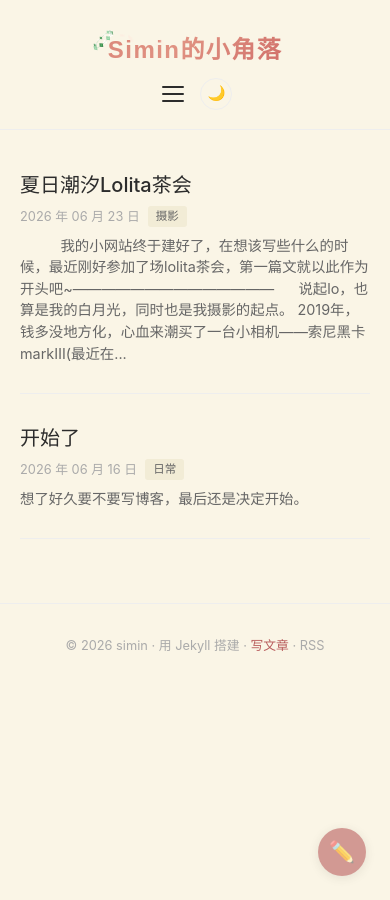
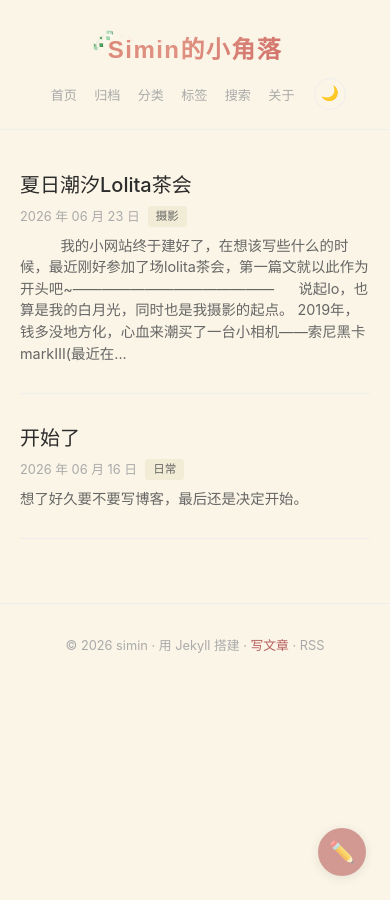
Before and after one commit to siminles/siminles.github.io, a Jekyll site: the page built from index.html, in a window 390 px wide. Built offline with Jekyll 4.4.1, drawn with Linux system fonts in a browser that asks for light colours.

Commit message:
去掉汉堡菜单，恢复原始导航排版

```diff
--- a/_layouts/default.html
+++ b/_layouts/default.html
@@ -23,10 +23,7 @@
         <span class="petal p6"></span>
       </div>
       <div class="header-right">
-        <button class="hamburger" id="hamburgerBtn" aria-label="菜单">
-          <span></span><span></span><span></span>
-        </button>
-        <nav id="mainNav">
+        <nav>
           <a href="{{ "/" | relative_url }}">首页</a>
           <a href="{{ "/archive" | relative_url }}">归档</a>
           <a href="{{ "/categories" | relative_url }}">分类</a>
--- a/assets/style.css
+++ b/assets/style.css
@@ -593,57 +593,6 @@ html.dark .write-fab {
 }
 .reading-time::before { content: "· "; margin: 0 0.3rem; }
 
-/* === Hamburger Menu === */
-.hamburger {
-  display: none;
-  flex-direction: column;
-  gap: 5px;
-  background: none;
-  border: none;
-  cursor: pointer;
-  padding: 4px;
-  z-index: 101;
-}
-.hamburger span {
-  display: block;
-  width: 22px;
-  height: 2px;
-  background: var(--text);
-  border-radius: 2px;
-  transition: transform 0.3s, opacity 0.3s;
-}
-.hamburger.open span:nth-child(1) { transform: translateY(7px) rotate(45deg); }
-.hamburger.open span:nth-child(2) { opacity: 0; }
-.hamburger.open span:nth-child(3) { transform: translateY(-7px) rotate(-45deg); }
-
-@media (max-width: 700px) {
-  .hamburger { display: flex; }
-  #mainNav {
-    display: none;
-    position: absolute;
-    top: 100%;
-    right: 0;
-    background: var(--card-bg);
-    border: 1px solid var(--border);
-    border-radius: 8px;
-    box-shadow: 0 4px 20px rgba(0,0,0,0.1);
-    padding: 0.5rem 0;
-    flex-direction: column;
-    min-width: 120px;
-    z-index: 100;
-  }
-  #mainNav.open { display: flex; }
-  #mainNav a {
-    margin: 0;
-    padding: 0.6rem 1.2rem;
-    font-size: 0.85rem;
-    white-space: nowrap;
-  }
-  #mainNav a:hover { background: var(--bg-alt); }
-  .header-right { position: relative; }
-  .site-header nav a { margin: 0; }
-}
-
 /* === Back to Top === */
 .back-to-top {
   position: fixed;
```
Also changed, not shown: other parts of _layouts/default.html (+0 -17 lines).
